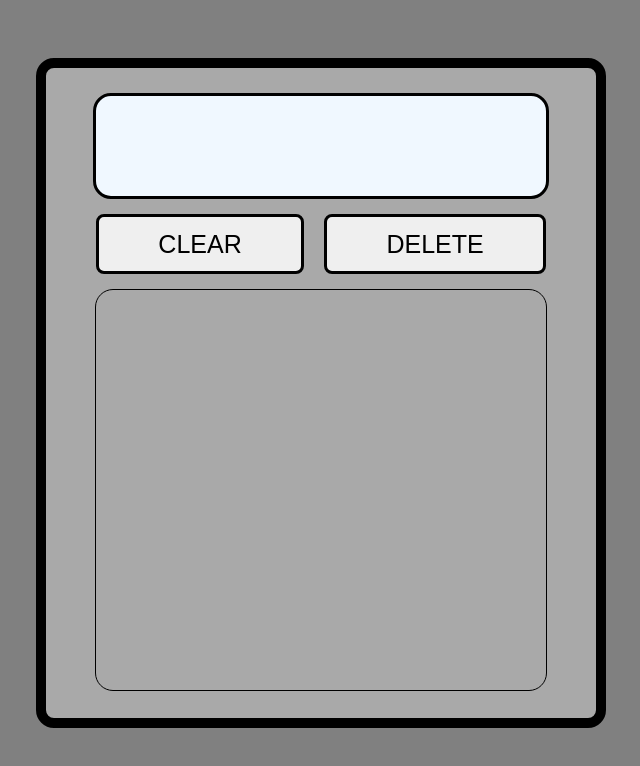
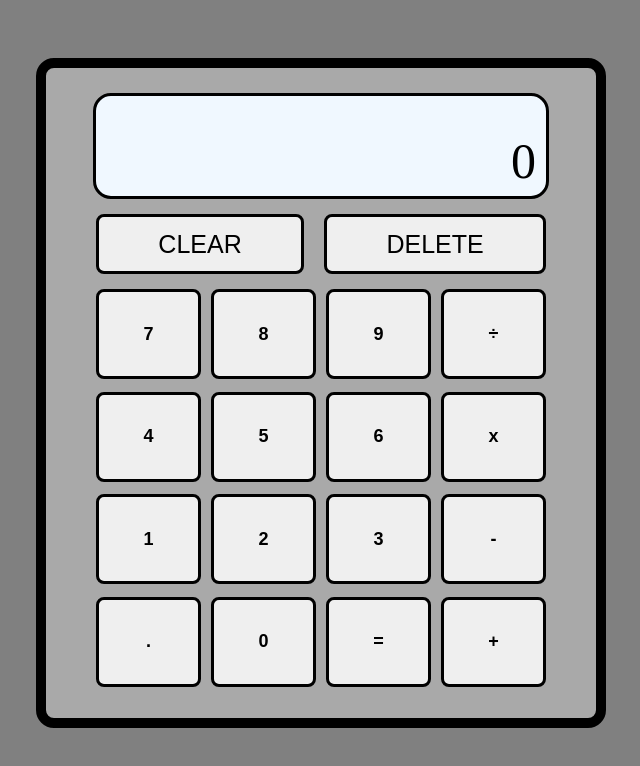
Before and after one commit to AmritpalBedi/calculator, a plain HTML site: page index.html in a window 1280 px wide. Shown: the whole page, without its empty margins (319-959 px from the left). Drawn offline with Linux system fonts and the light colour scheme.

Commit message:
Screen, numbers, clear and delete working

```diff
--- a/calculator.js
+++ b/calculator.js
@@ -28,3 +28,48 @@ function operate(x, operator, y) {
         divide(x, y)
     }
 }
+
+const screen = document.querySelector(".nums");
+
+const digits = document.querySelectorAll(".digits");
+let num = 0;
+digits.forEach((digit) => {
+    digit.addEventListener("click", () => {
+        if (screen.textContent.length == 15) {
+            screen.textContent = screen.textContent;
+        }
+        else {
+            if (screen.textContent == "0") {
+                screen.textContent = digit.textContent;
+            }
+            else {
+                screen.textContent += digit.textContent;
+            }
+        }
+    });
+});
+
+const clear = document.querySelector(".clear");
+clear.addEventListener("click", () => {
+    screen.textContent = "0";
+})
+
+const del = document.querySelector(".delete");
+del.addEventListener("click", () => {
+    screen.textContent.length == 1 ? screen.textContent = 0:
+    screen.textContent = screen.textContent.slice(0, -1);
+})
+
+// const addition = document.querySelector("#add");
+// add.addEventListener("click", () => {
+//     let firstNum = +screen.textContent;
+
+// })
+
+// just using to test
+// const asdad = document.querySelectorAll(".operation");
+// asdad.forEach((digit) => {
+//     digit.addEventListener("click", () => {
+//         alert(screen.textContent.length)
+//     })
+// })
--- a/index.html
+++ b/index.html
@@ -12,12 +12,31 @@
 
 <body>
     <div class="calc-body">
-        <div class="screen"></div>
+        <div class="screen">
+            <div class="nums">0</div>
+        </div>
         <div class="remove">
             <button class="clear">CLEAR</button>
             <button class="delete">DELETE</button>
         </div>
-        <div class="operations digits"></div>
+        <div class="operations">
+            <button id="button" class="digits">7</button>
+            <button class="digits">8</button>
+            <button class="digits">9</button>
+            <button id="divide" class="operation">÷</button>
+            <button class="digits">4</button>
+            <button class="digits">5</button>
+            <button class="digits">6</button>
+            <button id="mult" class="operation">x</button>
+            <button class="digits">1</button>
+            <button class="digits">2</button>
+            <button class="digits">3</button>
+            <button id="sub" class="operation">-</button>
+            <button class="operation">.</button>
+            <button class="digits">0</button>
+            <button id="equal" class="operation">=</button>
+            <button id="add" class="digits">+</button>
+        </div>
     </div>
 
     <div class="footer"></div>
--- a/style.css
+++ b/style.css
@@ -18,6 +18,7 @@ body {
 }
 
 .screen {
+    display: flex;
     align-self: center;
     border: 3px solid;
     border-radius: 18px;
@@ -26,12 +27,19 @@ body {
     margin-top: 25px;
     background-color: aliceblue;
     text-align: right;
+    font-size: 50px;
+}
+
+.nums {
+    margin-bottom: -30px;
+    align-self: center;
+    margin-left: auto;
+    margin-right: 10px;
 }
 
 .remove {
     display: flex;
     align-self: center;
-    /* border: 5px solid; */
     border-radius: 18px;
     width: 450px;
     height: 60px;
@@ -60,11 +68,22 @@ body {
 .operations {
     align-self: center;
     display: flex;
-    flex-direction: column;
-    border: 1px solid;
+    flex-wrap: wrap;
     margin-top: 15px;
     border-radius: 18px;
     width: 450px;
     height: 400px;
     margin-bottom: 25px;
+    gap: 10px;
 }
+
+.digits,
+.operation {
+    font-size: large;
+    font-weight: 600;
+    border: 3px solid;
+    height: 90px;
+    width: 100px;
+    flex: auto;
+    border-radius: 8px;
+}
```
